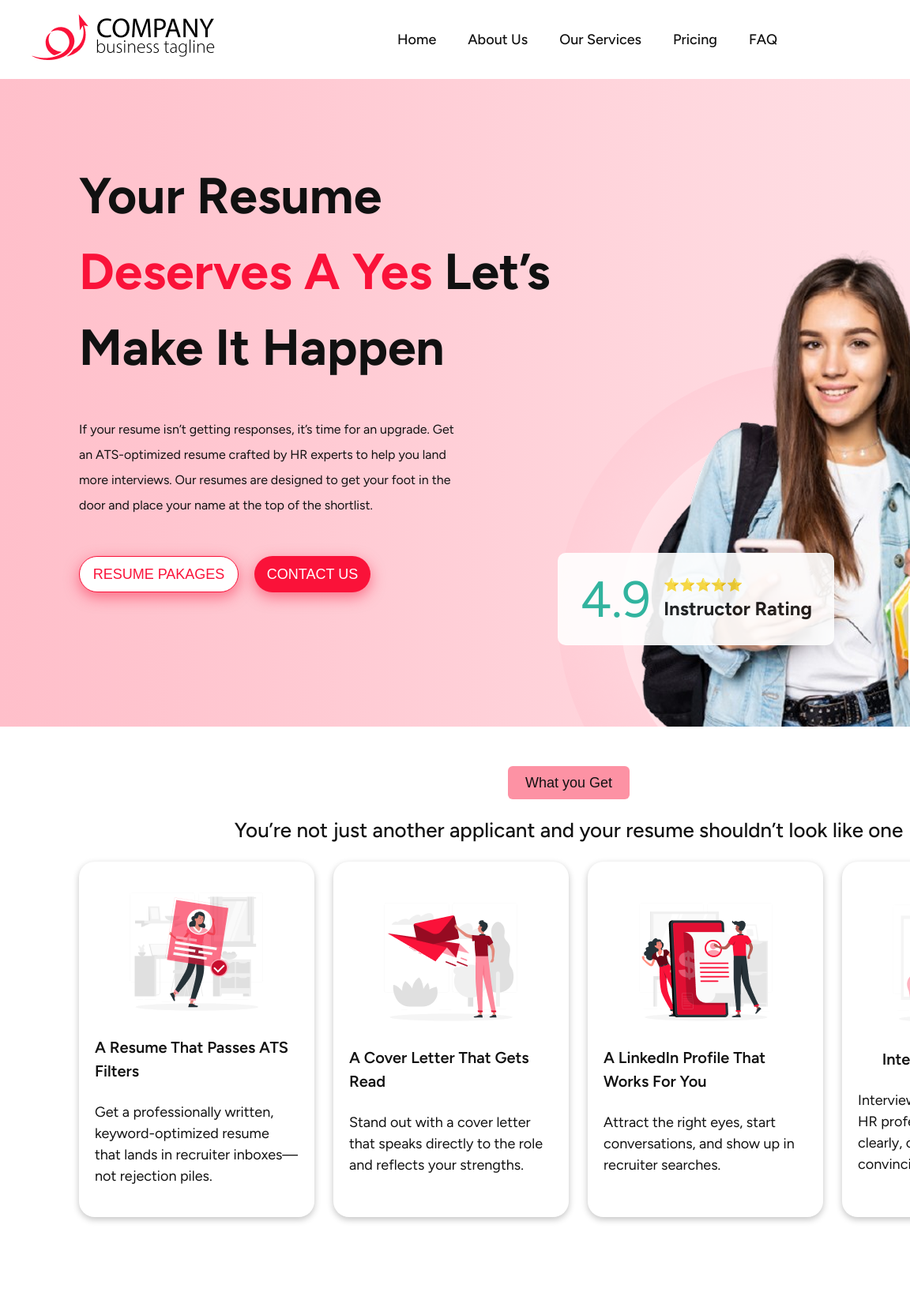
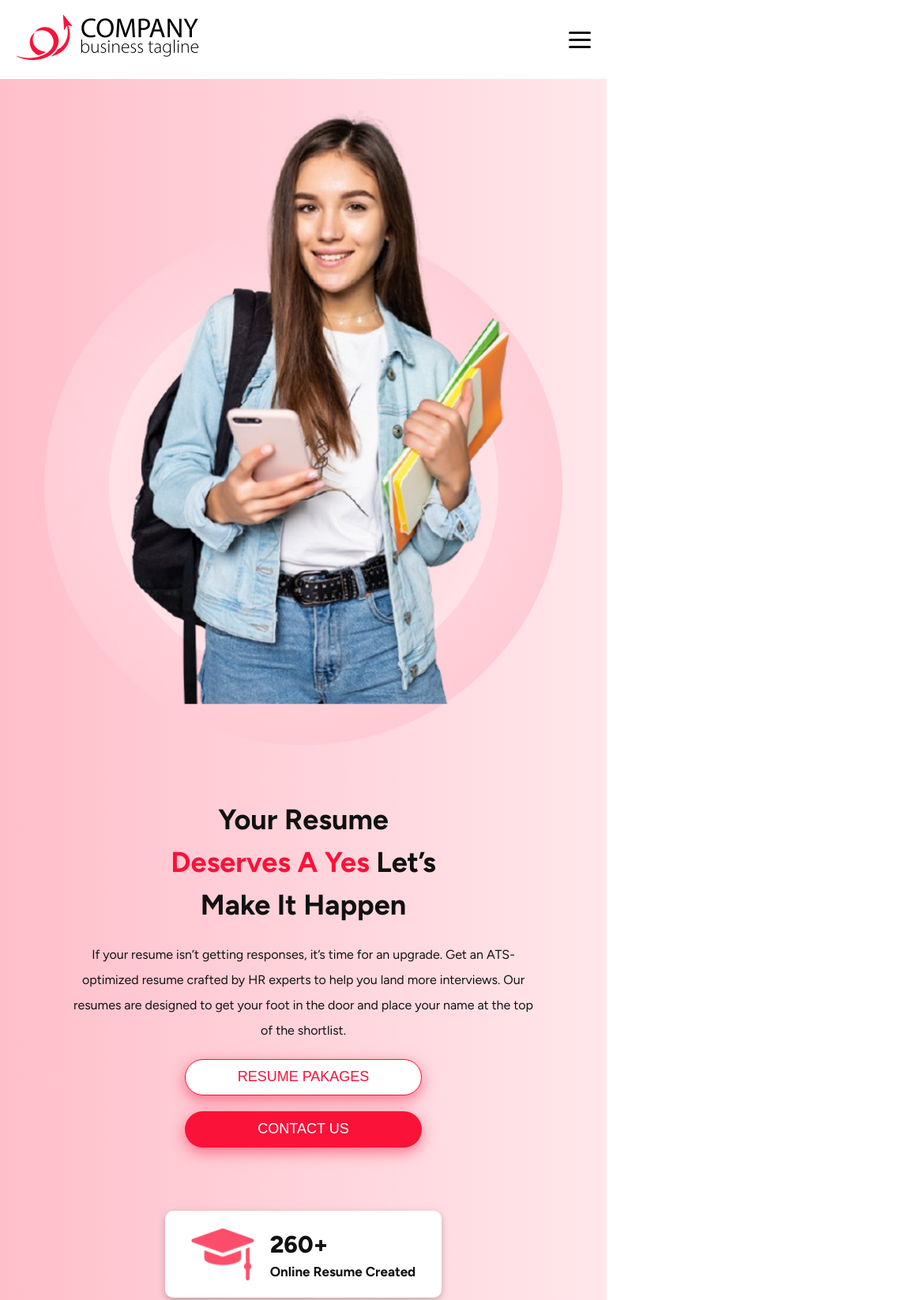
Before and after one commit to thelachu/Assignment, a plain HTML site: page index.html in a window 768 px wide. Shown: the top 1646 px of the page at 79% size, 1152 px wide, since content can reach past the window. Before the commit the page ends 1591 px from the top, so only its background shows below. Drawn offline with Linux system fonts and the light colour scheme; a web font is replaced by a local one.

Commit message:
added responiveness

```diff
--- a/index.html
+++ b/index.html
@@ -10,16 +10,12 @@
       rel="stylesheet" />
   </head>
   <body>
-    <!-- Hero wrapper -->
     <div class="hero">
-      <!-- Header -->
       <header>
-        <!-- left side logo -->
         <div class="logo">
           <img class="logo-img" src="assets/com-logo.png" alt="Company Logo" />
         </div>
 
-        <!-- middle nav items -->
         <nav class="navbar">
           <ul class="nav-items">
             <li><a href="#">Home</a></li>
@@ -29,14 +25,27 @@
             <li><a href="#">FAQ</a></li>
           </ul>
         </nav>
+        <div class="hamburger" id="hamburger">
+          <span></span>
+          <span></span>
+          <span></span>
+        </div>
+        <nav class="mobile-menu" id="mobile-menu">
+          <ul>
+            <li><a href="#">Home</a></li>
+            <li><a href="#">About Us</a></li>
+            <li><a href="#">Our Services</a></li>
+            <li><a href="#">Pricing</a></li>
+            <li><a href="#">FAQ</a></li>
+            <li><button class="primary-btn mobile-btn">Get A Quote</button></li>
+          </ul>
+        </nav>
 
-        <!-- right side button -->
         <div class="nav-btn">
           <button class="primary-btn">Get A Quote</button>
         </div>
       </header>
 
-      <!-- Hero main section -->
       <main>
         <section class="section-1">
           <div class="left">
@@ -56,34 +65,30 @@
                 shortlist.
               </p>
             </div>
-              <div class="buttons">
+            <div class="buttons">
               <button class="first-btn">RESUME PAKAGES</button>
               <button class="second-btn">CONTACT US</button>
             </div>
-               <div class="cap">
-
-                <img class="cap-img" src="Assets/cap.png" alt=""> <span
-                  ><h1 class="cap-2">260+</h1>
-                  <h3 class="cap-3">Online Resume Created</h3></span
-                >
-              </span>
-            </div>
-
           </div>
           <div class="right">
             <div class="rating">
-              <span class="rating-4">4.9</span
-              ><span
+              <span class="rating-4">4.9</span>
+              <span
                 ><span>⭐⭐⭐⭐⭐</span>
                 <h2>Instructor Rating</h2></span
               >
             </div>
             <img src="assets/girl.png" alt="Resume Illustration" />
-
+          </div>
+          <div class="cap">
+            <img class="cap-img" src="assets/cap.png" alt="" />
+            <div>
+              <h1 class="cap-2">260+</h1>
+              <h3 class="cap-3">Online Resume Created</h3>
+            </div>
           </div>
         </section>
 
-        <!-- Section 2 -->
         <section class="section-2">
           <div class="section-2-top">
             <div><button class="tag-btn">What you Get</button></div>
@@ -151,5 +156,13 @@
         </section>
       </main>
     </div>
+    <script>
+      document
+        .getElementById("hamburger")
+        .addEventListener("click", function () {
+          const mobileMenu = document.getElementById("mobile-menu");
+          mobileMenu.classList.toggle("active");
+        });
+    </script>
   </body>
 </html>
--- a/styles.css
+++ b/styles.css
@@ -26,7 +26,9 @@ body {
   font-family: "Figtree", sans-serif;
   color: var(--text);
   line-height: 1.5;
-  width: 1440px;
+  max-width: 1440px;
+  margin: 0 auto;
+  overflow-x: hidden;
 }
 
 header {
@@ -34,7 +36,7 @@ header {
   justify-content: space-between;
   align-items: center;
   height: 100px;
-  margin: 0px 100px;
+  padding: 0 100px;
 }
 
 .com-logo-img {
@@ -45,7 +47,6 @@ header {
 .navbar .nav-items {
   display: flex;
   gap: 40px;
-  width: 519px;
 }
 
 .nav-items li {
@@ -80,6 +81,7 @@ header {
   background: linear-gradient(to right, #ffbfca, #ffe7eb);
   overflow: hidden;
   padding: 100px;
+  position: relative;
 }
 
 .left {
@@ -92,15 +94,17 @@ header {
 .right {
   width: 633.87px;
   height: 620px;
+  position: relative;
 }
-.girl-img {
-  width: 633px;
-  height: 727px;
-  object-fit: cover;
+.right img {
+  width: 100%;
+  height: auto;
+  object-fit: contain;
 }
 .rating {
-  position: relative;
-  top: 500px;
+  position: absolute;
+  top: 350px;
+  right: 300px;
   width: 350px;
   height: 117px;
   border-radius: 10px;
@@ -111,26 +115,30 @@ header {
   justify-content: space-around;
   background-color: #ffffff;
   opacity: 0.9;
+  z-index: 10;
+  box-shadow: var(--box-shadow);
 }
 .rating-4 {
   font-size: var(--font-left);
   color: #1cb098;
 }
+
 .cap {
-  position: relative;
-
-  left: 1050px;
-  top: -50px;
+  position: absolute;
+  right: 100px;
+  top: 500px;
+  transform: translateY(50%);
   background-color: var(--bg);
   padding: 15px 20px;
   border-radius: 10px;
-
   width: 270px;
   height: 133px;
   display: flex;
   align-items: center;
   justify-content: center;
   gap: 20px;
+  box-shadow: var(--box-shadow);
+  z-index: 10;
 }
 .cap-2 {
   font-size: 30px;
@@ -196,8 +204,9 @@ header {
   display: flex;
   gap: 20px;
 }
+
 .section-2 {
-  margin: 50px 100px;
+  margin: 150px 100px 50px 100px;
   gap: 20px;
 }
 .tag-btn {
@@ -226,14 +235,16 @@ header {
   display: grid;
   grid-template-columns: repeat(4, 1fr);
   grid-gap: 24px;
+  margin-top: 40px;
 }
 .sec-2-1 {
   font-size: 26px;
   font-weight: 500;
   margin: 20px 0px;
+  text-align: center;
 }
 .container {
-  width: 298px;
+  width: auto;
   height: 450px;
   border-radius: 20px;
   padding: 20px;
@@ -243,6 +254,11 @@ header {
   justify-content: center;
   box-shadow: var(--box-shadow);
   gap: 24px;
+  text-align: center;
+}
+.container img {
+  max-width: 100px;
+  height: auto;
 }
 .container h3 {
   font-weight: 600;
@@ -252,8 +268,205 @@ header {
   font-weight: 400;
   font-size: 18px;
 }
-@media (min-width: 768px) {
+
+.hamburger {
+  display: none;
+  flex-direction: column;
+  gap: 6px;
+  cursor: pointer;
+  z-index: 20;
+}
+
+.hamburger span {
+  height: 3px;
+  width: 28px;
+  background-color: var(--text);
+  border-radius: 2px;
+  transition: 0.3s;
+  transform-origin: center;
+}
+
+.mobile-menu {
+  display: none;
+  position: absolute;
+  top: 100px;
+  left: 0;
+  width: 100%;
+  background: var(--bg);
+  text-align: center;
+  box-shadow: var(--box-shadow);
+  z-index: 15;
+}
+
+.mobile-menu.active {
+  display: block;
+}
+
+.mobile-menu ul {
+  list-style: none;
+  padding: 20px;
+}
+
+.mobile-menu li {
+  margin: 15px 0;
+}
+
+.mobile-menu a {
+  text-decoration: none;
+  color: var(--text);
+  font-size: 20px;
+  display: block;
+  padding: 10px;
+}
+.mobile-btn {
+  margin-top: 10px;
+}
+
+@media (max-width: 1024px) {
   header {
-    margin: 0px 40px;
+    padding: 0 40px;
+  }
+
+  .navbar {
+    display: none;
+  }
+  .nav-btn {
+    display: none;
+  }
+
+  .hamburger {
+    display: flex;
+  }
+
+  .section-1 {
+    padding: 60px 40px;
+    flex-direction: column;
+    align-items: center;
+    gap: 60px;
+  }
+
+  .left {
+    width: 100%;
+    height: auto;
+    gap: 20px;
+    align-items: center;
+    text-align: center;
+  }
+
+  .font-left {
+    font-size: 48px;
+    text-wrap: wrap;
+  }
+
+  .para {
+    width: 100%;
+    max-width: 600px;
+    height: auto;
+    text-align: center;
+  }
+  .buttons {
+    justify-content: center;
+  }
+
+  .right {
+    width: 100%;
+    max-width: 500px;
+    height: auto;
+    order: -1;
+  }
+
+  .right img {
+    width: 100%;
+    height: auto;
+  }
+
+  .rating {
+    display: none;
+  }
+
+  .cap {
+    position: static;
+    right: auto;
+    bottom: auto;
+    transform: none;
+    width: 100%;
+    max-width: 350px;
+    height: auto;
+    margin-top: 40px;
+  }
+
+  .section-2 {
+    margin: 50px 40px;
+  }
+
+  .section-2-bottom {
+    grid-template-columns: repeat(2, 1fr);
+    gap: 30px;
+  }
+
+  .container {
+    height: auto;
+    padding: 25px;
   }
 }
+
+@media (max-width: 768px) {
+  header {
+    padding: 0 20px;
+  }
+
+  .section-1 {
+    padding: 40px 20px;
+  }
+
+  .font-left {
+    font-size: 36px;
+  }
+
+  .let {
+    white-space: nowrap;
+  }
+
+  .buttons {
+    flex-direction: column;
+    width: 100%;
+    max-width: 300px;
+  }
+  .first-btn,
+  .second-btn {
+    width: 100%;
+  }
+
+  .right {
+    max-width: 90%;
+  }
+
+  .rating,
+  .cap {
+    margin: 20px auto;
+  }
+
+  .section-2 {
+    margin: 50px 20px;
+  }
+
+  .sec-2-1 {
+    font-size: 22px;
+    text-align: center;
+  }
+
+  .section-2-bottom {
+    display: flex;
+    flex-direction: column;
+    gap: 20px;
+  }
+
+  .container {
+    width: 100%;
+    height: auto;
+  }
+
+  .container p {
+    font-size: 16px;
+  }
+}
```
